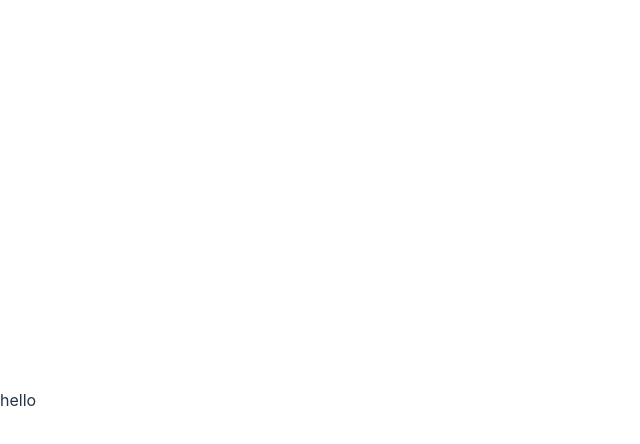
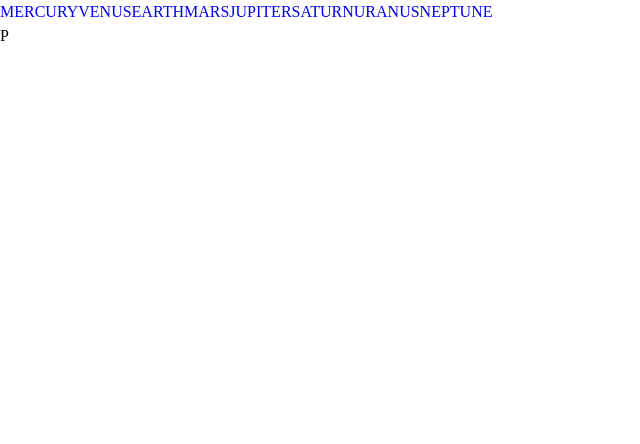
Before and after one commit to valentinaotocan/solar-system, a React (Vite) app: page /mercury in a window 1280 px wide. Shown: the top 444 px of the page, without its empty margins (0-640 px from the left). Built offline with nearby package versions, Linux system fonts and the light colour scheme.

Commit message:
Prepare for navlink and add routes

```diff
--- a/data.json
+++ b/data.json
@@ -1,6 +1,6 @@
 [
   {
-    "name": "Mercury",
+    "name": "mercury",
     "overview": {
       "content": "Mercury is the smallest planet in the Solar System and the closest to the Sun. Its orbit around the Sun takes 87.97 Earth days, the shortest of all the Sun's planets. Mercury is one of four terrestrial planets in the Solar System, and is a rocky body like Earth.",
       "source": "https://en.wikipedia.org/wiki/Mercury_(planet)"
@@ -24,7 +24,7 @@
     }
   },
   {
-    "name": "Venus",
+    "name": "venus",
     "overview": {
       "content": "Venus is the second planet from the Sun. It is named after the Roman goddess of love and beauty. As the brightest natural object in Earth's night sky after the Moon, Venus can cast shadows and can be, on rare occasions, visible to the naked eye in broad daylight.",
       "source": "https://en.wikipedia.org/wiki/Venus"
@@ -48,7 +48,7 @@
     }
   },
   {
-    "name": "Earth",
+    "name": "earth",
     "overview": {
       "content": "Third planet from the Sun and the only known planet to harbor life. About 29.2% of Earth's surface is land with remaining 70.8% is covered with water. Earth's distance from the Sun, physical properties and geological history have allowed life to evolve and thrive.",
       "source": "https://en.wikipedia.org/wiki/Earth"
@@ -72,7 +72,7 @@
     }
   },
   {
-    "name": "Mars",
+    "name": "mars",
     "overview": {
       "content": "Mars is the fourth planet from the Sun and the second-smallest planet in the Solar System, being larger than only Mercury. In English, Mars carries the name of the Roman god of war and is often referred to as the \"Red Planet\".",
       "source": "https://en.wikipedia.org/wiki/Mars"
@@ -96,7 +96,7 @@
     }
   },
   {
-    "name": "Jupiter",
+    "name": "jupiter",
     "overview": {
       "content": "Jupiter is the fifth planet from the Sun and the largest in the Solar System. It is a gas giant with a mass two and a half times that of all the other planets in the Solar System combined, but less than one-thousandth the mass of the Sun.",
       "source": "https://en.wikipedia.org/wiki/Jupiter"
@@ -120,7 +120,7 @@
     }
   },
   {
-    "name": "Saturn",
+    "name": "saturn",
     "overview": {
       "content": "Saturn is the sixth planet from the Sun and the second-largest in the Solar System, after Jupiter. It is a gas giant with an average radius of about nine and a half times that of Earth. It only has one-eighth the average density of Earth.",
       "source": "https://en.wikipedia.org/wiki/Saturn"
@@ -144,7 +144,7 @@
     }
   },
   {
-    "name": "Uranus",
+    "name": "uranus",
     "overview": {
       "content": "Uranus is the seventh planet from the Sun. Its name is a reference to the Greek god of the sky, Uranus according to Greek mythology, was the great-grandfather of Ares. It has the third-largest planetary radius and fourth-largest planetary mass in the Solar System.",
       "source": "https://en.wikipedia.org/wiki/Uranus"
@@ -168,7 +168,7 @@
     }
   },
   {
-    "name": "Neptune",
+    "name": "neptune",
     "overview": {
       "content": "Neptune is the eighth and farthest-known Solar planet from the Sun. In the Solar System, it is the fourth-largest planet by diameter, the third-most-massive planet, and the densest giant planet. It is 17 times the mass of Earth, more massive than its near-twin Uranus.",
       "source": "https://en.wikipedia.org/wiki/Neptune"
--- a/src/App.tsx
+++ b/src/App.tsx
@@ -1,11 +1,25 @@
+import { Route, Routes, Navigate } from "react-router-dom";
+import Planets from "./Planets";
+import Navbar from "./components/Navbar";
+import data from '../data.json'
 
 
 function App() {
   return (
     <div className="App">
-      hello
+      <Navbar />
+      <Routes>
+        <Route path="/" element={<Navigate to="/mercury" />} />
+        {data.map((planet) => (
+          <Route
+            key={planet.name}
+            path={`/${planet.name}`}
+            element={<Planets />}
+          />
+        ))}
+      </Routes>
     </div>
-  )
+  );
 }
 
-export default App
+export default App;
--- /dev/null
+++ b/src/Planets.tsx
@@ -0,0 +1,6 @@
+function Planets() {
+  return (
+    <div>P</div>
+  )
+}
+export default Planets
--- /dev/null
+++ b/src/components/Navbar.tsx
@@ -0,0 +1,15 @@
+import { NavLink } from "react-router-dom";
+import data from "../../data.json";
+
+function Navbar() {
+  return (
+    <div>
+      {data.map((planet) => (
+        <NavLink key={planet.name} to={planet.name}>
+          {planet.name.toUpperCase()}
+        </NavLink>
+      ))}
+    </div>
+  );
+}
+export default Navbar;
--- a/src/main.tsx
+++ b/src/main.tsx
@@ -1,10 +1,13 @@
-import React from 'react'
-import ReactDOM from 'react-dom/client'
-import App from './App'
-import './styles/main.scss'
+import React from "react";
+import ReactDOM from "react-dom/client";
+import App from "./App";
+import { BrowserRouter } from "react-router-dom";
+import "./styles/main.scss";
 
-ReactDOM.createRoot(document.getElementById('root') as HTMLElement).render(
+ReactDOM.createRoot(document.getElementById("root") as HTMLElement).render(
   <React.StrictMode>
-    <App />
-  </React.StrictMode>,
-)
+    <BrowserRouter>
+      <App />
+    </BrowserRouter>
+  </React.StrictMode>
+);
--- /dev/null
+++ b/src/styles/Navbar.scss
@@ -0,0 +1,6 @@
+a {
+  text-decoration: none;
+  &:focus {
+    color: red;
+  }
+}
--- a/src/styles/main.scss
+++ b/src/styles/main.scss
@@ -1,69 +1,2 @@
-:root {
-  font-family: Inter, system-ui, Avenir, Helvetica, Arial, sans-serif;
-  line-height: 1.5;
-  font-weight: 400;
-
-  color-scheme: light dark;
-  color: rgba(255, 255, 255, 0.87);
-  background-color: #242424;
-
-  font-synthesis: none;
-  text-rendering: optimizeLegibility;
-  -webkit-font-smoothing: antialiased;
-  -moz-osx-font-smoothing: grayscale;
-  -webkit-text-size-adjust: 100%;
-}
-
-a {
-  font-weight: 500;
-  color: #646cff;
-  text-decoration: inherit;
-}
-a:hover {
-  color: #535bf2;
-}
-
-body {
-  margin: 0;
-  display: flex;
-  place-items: center;
-  min-width: 320px;
-  min-height: 100vh;
-}
-
-h1 {
-  font-size: 3.2em;
-  line-height: 1.1;
-}
-
-button {
-  border-radius: 8px;
-  border: 1px solid transparent;
-  padding: 0.6em 1.2em;
-  font-size: 1em;
-  font-weight: 500;
-  font-family: inherit;
-  background-color: #1a1a1a;
-  cursor: pointer;
-  transition: border-color 0.25s;
-}
-button:hover {
-  border-color: #646cff;
-}
-button:focus,
-button:focus-visible {
-  outline: 4px auto -webkit-focus-ring-color;
-}
-
-@media (prefers-color-scheme: light) {
-  :root {
-    color: #213547;
-    background-color: #ffffff;
-  }
-  a:hover {
-    color: #747bff;
-  }
-  button {
-    background-color: #f9f9f9;
-  }
-}
+@import 'reset';
+@import 'Navbar';
--- /dev/null
+++ b/src/styles/reset.scss
@@ -0,0 +1,74 @@
+/* Box sizing rules */
+*,
+*::before,
+*::after {
+  box-sizing: border-box;
+}
+
+/* Remove default margin */
+body,
+h1,
+h2,
+h3,
+h4,
+p,
+figure,
+blockquote,
+dl,
+dd {
+  margin: 0;
+}
+
+/* Remove list styles on ul, ol elements with a list role, which suggests default styling will be removed */
+ul[role='list'],
+ol[role='list'] {
+  list-style: none;
+}
+
+/* Set core root defaults */
+html:focus-within {
+  scroll-behavior: smooth;
+}
+
+/* Set core body defaults */
+body {
+  min-height: 100vh;
+  text-rendering: optimizeSpeed;
+  line-height: 1.5;
+}
+
+/* A elements that don't have a class get default styles */
+a:not([class]) {
+  text-decoration-skip-ink: auto;
+}
+
+/* Make images easier to work with */
+img,
+picture {
+  max-width: 100%;
+  display: block;
+}
+
+/* Inherit fonts for inputs and buttons */
+input,
+button,
+textarea,
+select {
+  font: inherit;
+}
+
+/* Remove all animations, transitions and smooth scroll for people that prefer not to see them */
+@media (prefers-reduced-motion: reduce) {
+  html:focus-within {
+   scroll-behavior: auto;
+  }
+
+  *,
+  *::before,
+  *::after {
+    animation-duration: 0.01ms !important;
+    animation-iteration-count: 1 !important;
+    transition-duration: 0.01ms !important;
+    scroll-behavior: auto !important;
+  }
+}
```
